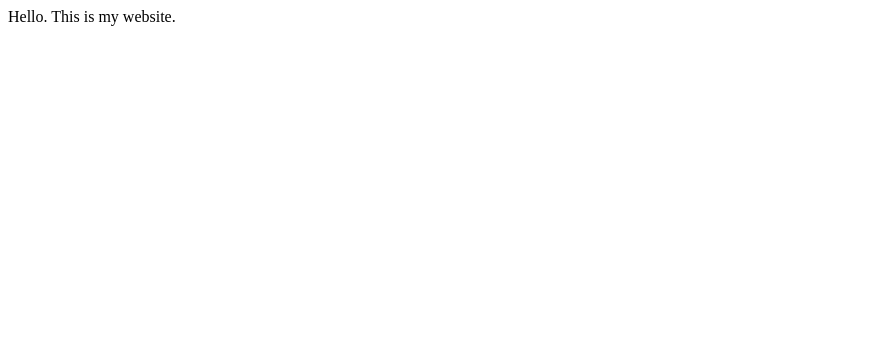
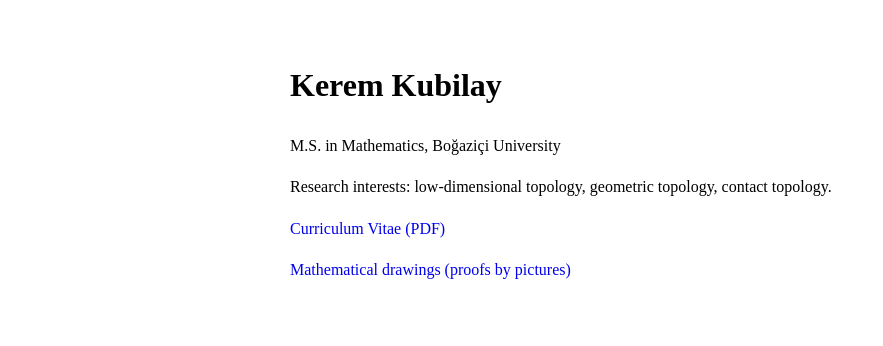
Before and after one commit to keremkubilay/keremkubilay.github.io, a plain HTML site: page index.html in a window 1280 px wide. Shown: the whole page, without its empty margins (0-883 px from the left). Drawn offline with Linux system fonts and the light colour scheme.

Commit message:
Update index.html

```diff
--- a/index.html
+++ b/index.html
@@ -1 +1,38 @@
-Hello. This is my website.
+<!DOCTYPE html>
+<html>
+<head>
+  <meta charset="utf-8">
+  <title>Kerem Kubilay</title>
+  <style>
+    body {
+      max-width: 700px;
+      margin: 60px auto;
+      font-family: serif;
+      line-height: 1.6;
+    }
+    a {
+      text-decoration: none;
+    }
+  </style>
+</head>
+
+<body>
+  <h1>Kerem Kubilay</h1>
+
+  <p>
+    M.S. in Mathematics, Boğaziçi University
+  </p>
+
+  <p>
+    Research interests: low-dimensional topology, geometric topology, contact topology.
+  </p>
+
+  <p>
+    <a href="cv.pdf">Curriculum Vitae (PDF)</a>
+  </p>
+
+  <p>
+    <a href="drawings.html">Mathematical drawings (proofs by pictures)</a>
+  </p>
+</body>
+</html>
```
